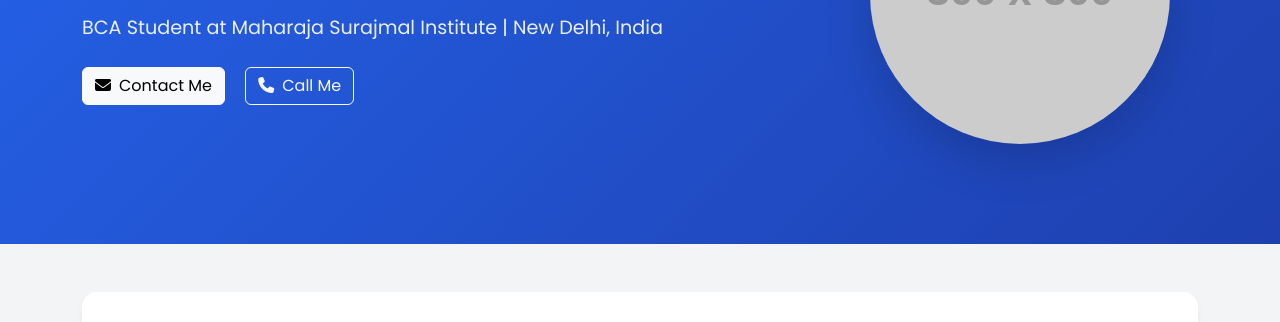
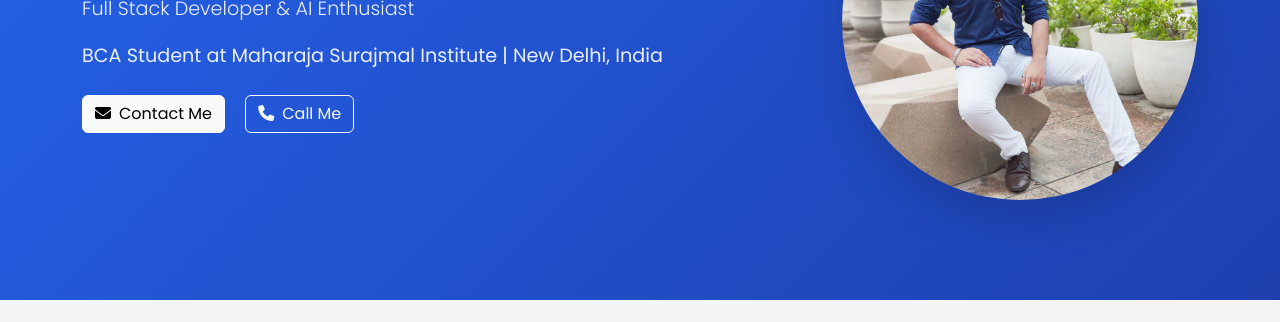
Before and after one commit to krishna-goofy/my_resume, a plain HTML site: page index.html in a window 1280 px wide. Shown: the part 256-578 px from the top of the page. Drawn offline with nearby package versions, Linux system fonts and the light colour scheme; placeholder pictures from the web are drawn by us.

Commit message:
Update index.html

```diff
--- a/index.html
+++ b/index.html
@@ -283,7 +283,7 @@
           </div>
           <div class="col-lg-4" data-aos="fade-left">
             <div class="text-center">
-              <img src="https://via.placeholder.com/300" alt="Profile" class="img-fluid rounded-circle shadow-lg" />
+              <img src="pic(1).jpg" alt="Profile" class="img-fluid rounded-circle shadow-lg" />
             </div>
           </div>
         </div>
```
